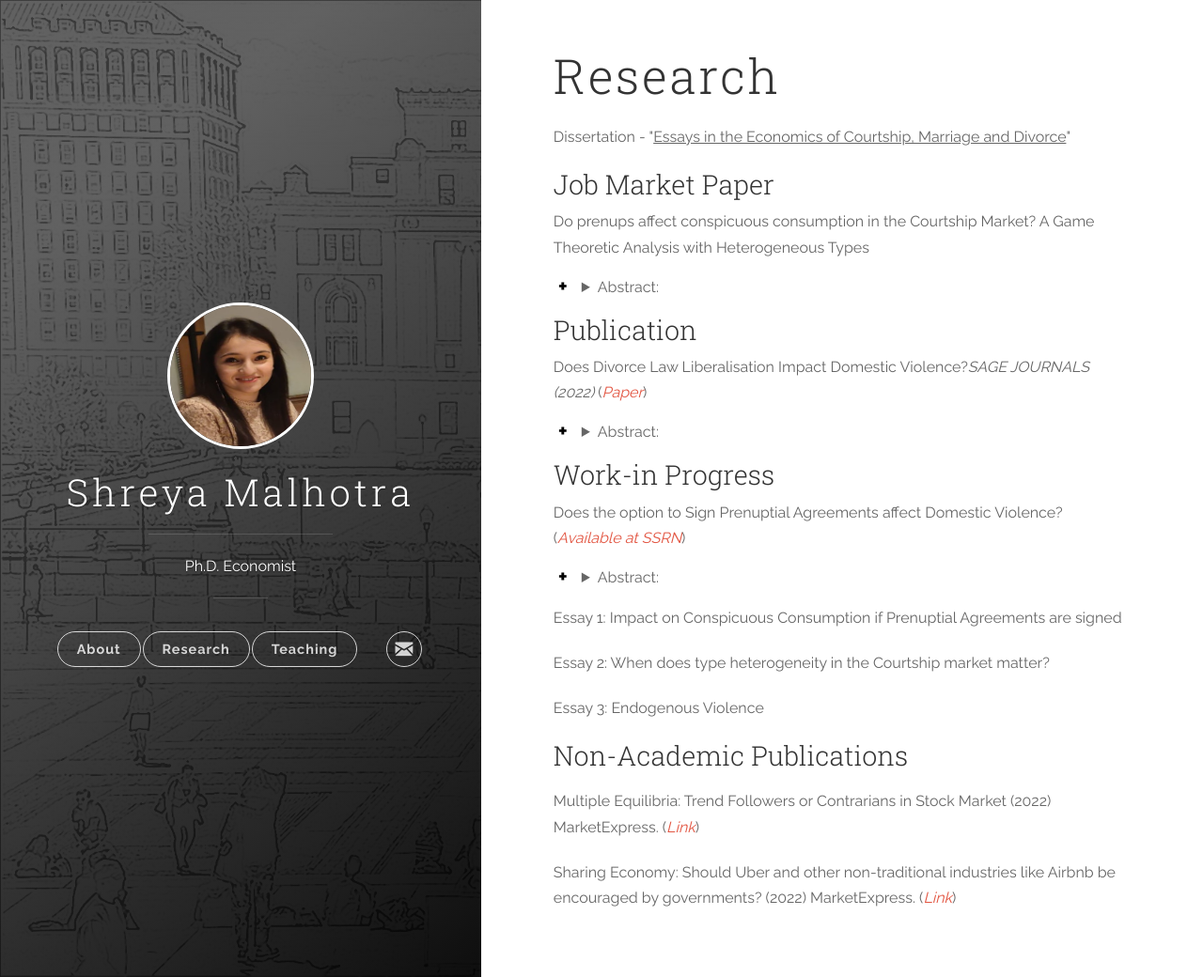
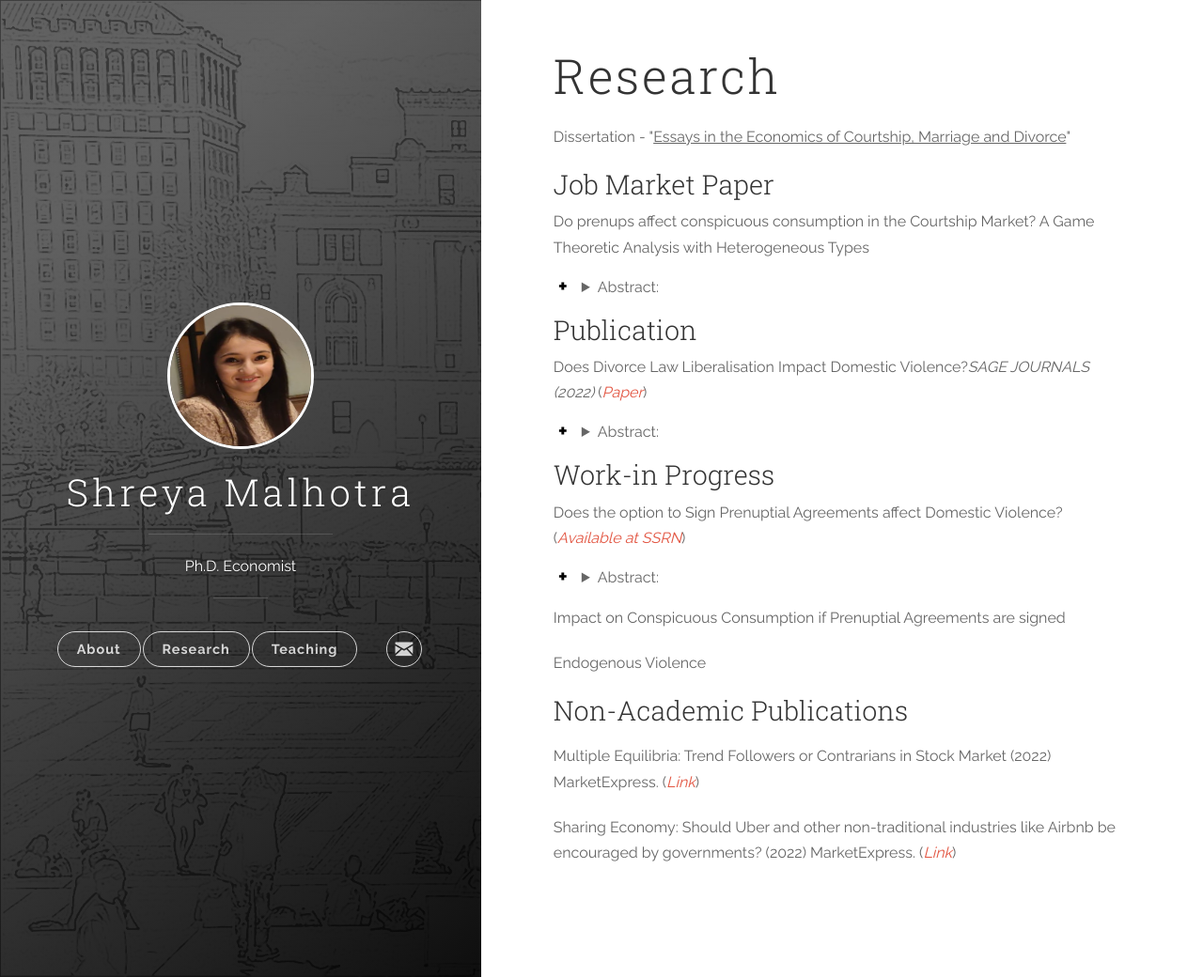
Before and after one commit to shreyamalhotra1/shreyamalhotra1.github.io, a Jekyll site: the page built from _posts/2018-06-13-research.markdown, in a window 1280 px wide and 1040 px high. Shown: the whole window at 94% size. Built offline with Jekyll 4.4.1, drawn with Linux system fonts in a browser that asks for light colours.

Commit message:
update essays

```diff
--- a/_posts/2018-06-13-research.markdown
+++ b/_posts/2018-06-13-research.markdown
@@ -71,9 +71,8 @@ monetary costs) may reduce domestic violence.
 
 <p></p>
 
-<p><b>Essay 1:</b> Impact on Conspicuous Consumption if Prenuptial Agreements are signed</p>
-<p><b>Essay 2:</b> When does type heterogeneity in the Courtship market matter?</p>
-<p><b>Essay 3:</b> Endogenous Violence</p>
+<p>Impact on Conspicuous Consumption if Prenuptial Agreements are signed</p>
+<p>Endogenous Violence</p>
 
 <h3>Non-Academic Publications</h3><p>
 <p><b>Multiple Equilibria: Trend Followers or Contrarians in Stock Market (2022) MarketExpress.</b> (<a href="https://www.marketexpress.in/2022/08/multiple-equilibria-trend-followers-or-contrarians-in-stock-market.html" target="_blank"><em>Link</em></a>)</p>
```
